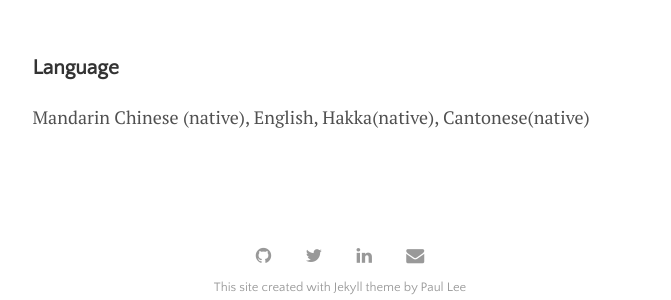
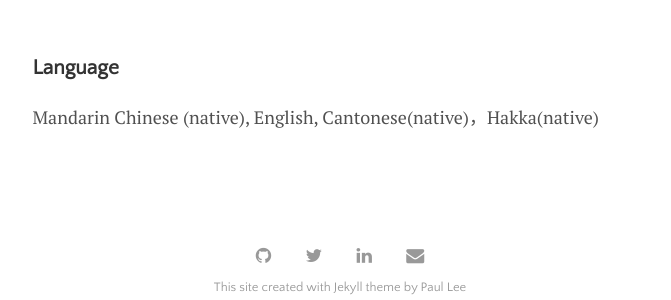
Before and after one commit to wu-shuyi/wu-shuyi.github.io, a Jekyll site: the page built from menu/about.md, in a window 1280 px wide. Shown: the part 1316-1616 px from the top of the page, without its empty margins (300-971 px from the left). Built offline with Jekyll 4.4.1, drawn with Linux system fonts in a browser that asks for light colours.

```diff
--- a/menu/about.md
+++ b/menu/about.md
@@ -40,6 +40,6 @@ Linguistics Tools: NLTK, Praat <br>
 
 ### Language
 
-Mandarin Chinese (native), English, Hakka(native), Cantonese(native)
+Mandarin Chinese (native), English, Cantonese(native)，Hakka(native)
 
  <br>
```
